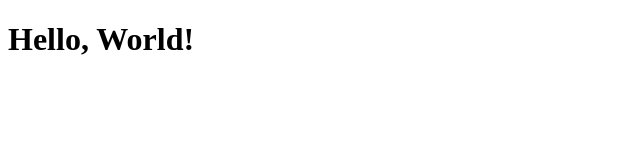
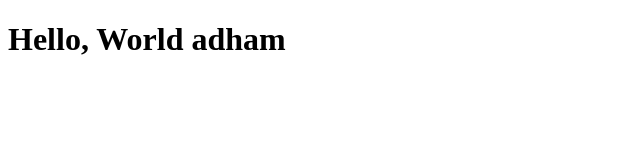
Before and after one commit to adhamisa/project, a plain HTML site: page index.html in a window 1280 px wide. Shown: the whole page, without its empty margins (0-640 px from the left). Drawn offline with Linux system fonts and the light colour scheme.

Commit message:
third commit

```diff
--- a/index.html
+++ b/index.html
@@ -6,6 +6,6 @@
     <title>Hello World</title>
 </head>
 <body>
-    <h1>Hello, World!</h1>
+    <h1>Hello, World adham</h1>
 </body>
 </html>
```
